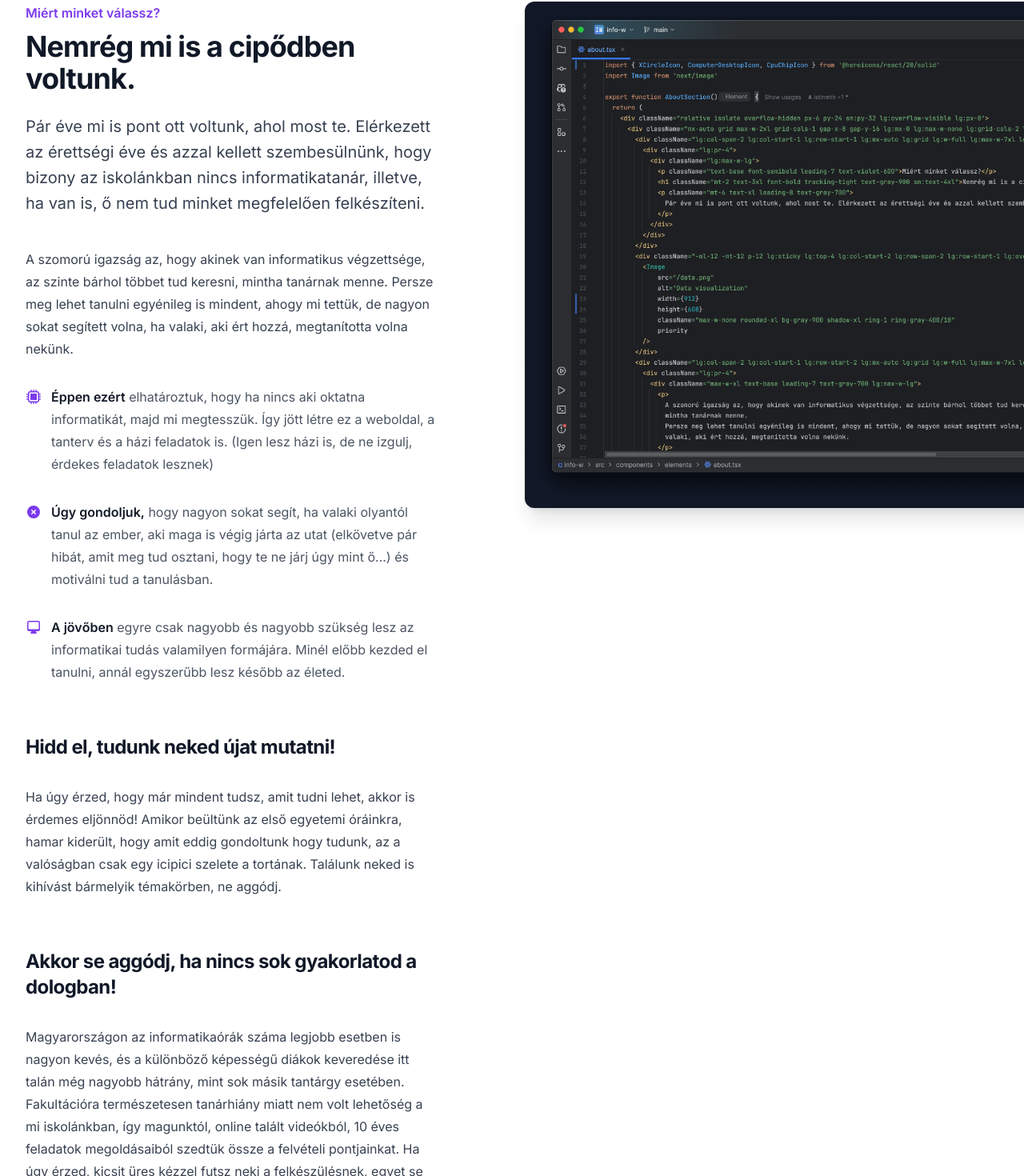
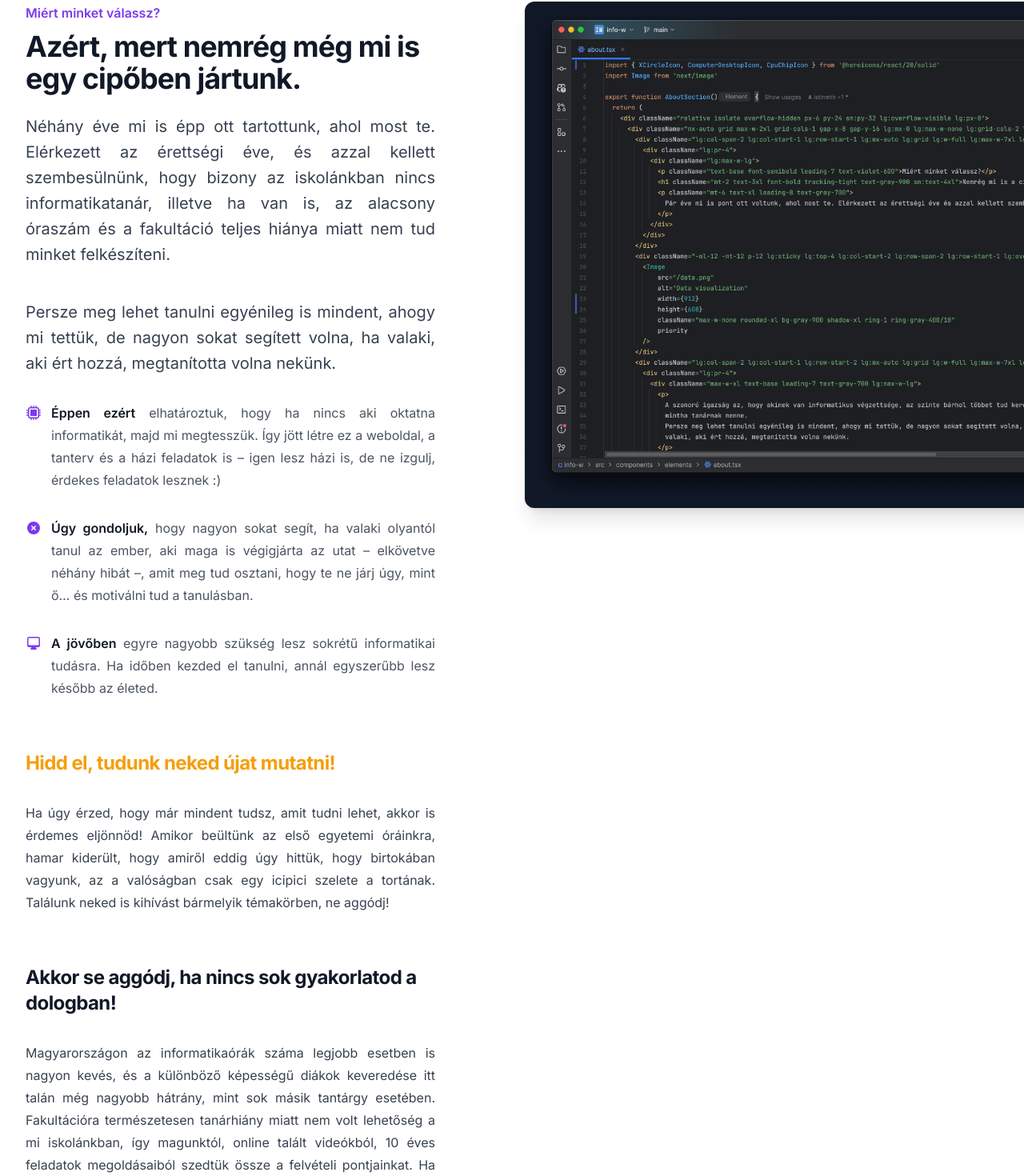
Before and after one commit to istinmth/infosenpai-hu, a Next.js app: page / in a window 1280 px wide. Shown: the part 2890-4360 px from the top of the page at 80% size. Built offline with nearby package versions, Linux system fonts and the light colour scheme.

Commit message:
Helyesírási változtatások

```diff
--- a/src/app/api/form-submission/route.ts
+++ b/src/app/api/form-submission/route.ts
@@ -29,7 +29,13 @@ export async function POST(request: Request) {
         const { lastName, firstName, email, tier, price } = body;
 
         if (!lastName || !firstName || !email || !tier || !price) {
-            return NextResponse.json({ message: 'Missing required fields', receivedData: body }, { status: 400 });
+            return NextResponse.json({ error: 'Missing required fields', receivedData: body }, { status: 400 });
+        }
+
+        // Check if email already exists
+        const existingUser = await collection.findOne({ email: email });
+        if (existingUser) {
+            return NextResponse.json({ error: 'Ez az email cím már regisztrálva van. Kérjük, használj másik email címet vagy lépj kapcsolatba velünk, ha segítségre van szükséged.' }, { status: 409 });
         }
 
         const result = await collection.insertOne({
@@ -49,17 +55,17 @@ export async function POST(request: Request) {
             console.log('Confirmation email sent successfully:', emailResult);
         } catch (emailError) {
             console.error('Error sending confirmation email:', emailError);
-            // Note: We're not returning here, as we want to return a success response even if the email fails
+            // We're still returning a success response, but logging the email error
         }
 
-        return NextResponse.json({ message: "Registration stored successfully", id: result.insertedId }, { status: 200 });
+        return NextResponse.json({ message: "Sikeres regisztráció!", id: result.insertedId }, { status: 200 });
     } catch (error: unknown) {
         console.error('Error processing registration:', error);
-        let errorMessage = 'An unknown error occurred';
+        let errorMessage = 'Váratlan hiba történt a regisztráció során. Kérjük, próbáld újra később vagy lépj kapcsolatba velünk.';
         let errorDetails = {};
 
         if (error instanceof MongoServerError) {
-            errorMessage = `MongoDB Error: ${error.message}`;
+            errorMessage = `Adatbázis hiba történt: ${error.message}`;
             errorDetails = {
                 code: error.code,
                 codeName: error.codeName,
@@ -72,7 +78,6 @@ export async function POST(request: Request) {
 
         console.error('Detailed error:', errorMessage, errorDetails);
         return NextResponse.json({
-            message: "Failed to process registration",
             error: errorMessage,
             details: errorDetails
         }, { status: 500 });
--- a/src/components/elements/abelntro.tsx
+++ b/src/components/elements/abelntro.tsx
@@ -90,7 +90,7 @@ export default function InstructorsIntro(): JSX.Element {
             introduction: [
                 "Németh István Ákos vagyok, másodéves hallgató a Corvinus Egyetem gazdaságinformatika szakán. 2022-ben tettem emelt szintű informatikaérettségit, ezután pedig egy évig dolgoztam IT projektvezetőként. Jelenleg az egyetem mellett belső fejlesztésekkel és adatelemzéssel foglalkozom egy járműpiaci adatokkal kereskedő cégnél.",
                 "Részletesebben ismerem a C++, C#, Python, JavaScript/TypeScript nyelveket, sokat foglalkoztam adatbázisokkal, webfejlesztéssel és designnal is. Különösen érdekelnek a pénzügyi szektorhoz kapcsolódó informatikai megoldások, a gazdaság és a technológia kapcsolata, emellett kiskorom óta lenyűgöz a repülés és az ehhez, illetve a repülőtereken is megszokott biometrikus azonosító-rendszerekhez kapcsolódó, számomra elképesztő hatékonyságú technológia.",
-                "Az informatikaérettségi tematikája nem mindig arra fókuszál, ami később valóban lényeges lesz, illetve sokszor egyértelműen akarnak valamit a feladatok, amit órán nem tanítanak meg, én pedig pontosan ezeket a tippeket és trükköket szeretném megmutatni nektek, hogy egyetemre már felkészültebben mehessetek."
+                "Az informatikaérettségi tematikája a nemzeti alaptantervhez igazodik, a felsőoktatásban való sikeres helytálláshoz azonban többre lesz szükséged, ezért szeretnénk az előbbit meghaladni. Én olyan tippeket és trükköket mutatok neked, hogy az egyetemre már felkészülten érkezzél."
             ],
             imageSrc: "/IstvanProfil.jpg"
         }
--- a/src/components/elements/about.tsx
+++ b/src/components/elements/about.tsx
@@ -1,4 +1,4 @@
-import { XCircleIcon, ComputerDesktopIcon, ServerIcon, CpuChipIcon } from '@heroicons/react/20/solid'
+import { XCircleIcon, ComputerDesktopIcon, CpuChipIcon } from '@heroicons/react/20/solid'
 import Image from 'next/image'
 
 export function AboutSection() {
@@ -9,9 +9,9 @@ export function AboutSection() {
           <div className="lg:pr-4">
             <div className="lg:max-w-lg">
               <p className="text-base font-semibold leading-7 text-violet-600">Miért minket válassz?</p>
-              <h1 className="mt-2 text-3xl font-bold tracking-tight text-gray-900 sm:text-4xl">Nemrég mi is a cipődben voltunk.</h1>
-              <p className="mt-6 text-xl leading-8 text-gray-700">
-                Pár éve mi is pont ott voltunk, ahol most te. Elérkezett az érettségi éve és azzal kellett szembesülnünk, hogy bizony az iskolánkban nincs informatikatanár, illetve, ha van is, ő nem tud minket megfelelően felkészíteni.
+              <h1 className="mt-2 text-3xl font-bold tracking-tight text-gray-900 sm:text-4xl">Azért, mert nemrég még mi is egy cipőben jártunk.</h1>
+              <p className="mt-6 text-xl leading-8 text-gray-700 text-justify">
+                Néhány éve mi is épp ott tartottunk, ahol most te. Elérkezett az érettségi éve, és azzal kellett szembesülnünk, hogy bizony az iskolánkban nincs informatikatanár, illetve ha van is, az alacsony óraszám és a fakultáció teljes hiánya miatt nem tud minket felkészíteni.
               </p>
             </div>
           </div>
@@ -29,42 +29,40 @@ export function AboutSection() {
         <div className="lg:col-span-2 lg:col-start-1 lg:row-start-2 lg:mx-auto lg:grid lg:w-full lg:max-w-7xl lg:grid-cols-2 lg:gap-x-8 lg:px-8">
           <div className="lg:pr-4">
             <div className="max-w-xl text-base leading-7 text-gray-700 lg:max-w-lg">
-              <p>
-                A szomorú igazság az, hogy akinek van informatikus végzettsége, az szinte bárhol többet tud keresni,
-                mintha tanárnak menne.
+              <p className="text-xl leading-8 text-gray-700 text-justify">
                 Persze meg lehet tanulni egyénileg is mindent, ahogy mi tettük, de nagyon sokat segített volna, ha
                 valaki, aki ért hozzá, megtanította volna nekünk.
               </p>
-              <ul role="list" className="mt-8 space-y-8 text-gray-600">
+              <ul role="list" className="mt-8 space-y-8 text-gray-600 text-justify">
                 <li className="flex gap-x-3">
                   <CpuChipIcon className="mt-1 h-5 w-5 flex-none text-violet-600" aria-hidden="true"/>
                   <span>
-                    <strong className="font-semibold text-gray-900">Éppen ezért</strong> elhatároztuk, hogy ha nincs aki oktatna informatikát, majd mi megtesszük. Így jött létre ez a weboldal, a tanterv és a házi feladatok is. (Igen lesz házi is, de ne izgulj, érdekes feladatok lesznek)
+                    <strong className="font-semibold text-gray-900">Éppen ezért</strong> elhatároztuk, hogy ha nincs aki oktatna informatikát, majd mi megtesszük. Így jött létre ez a weboldal, a tanterv és a házi feladatok is – igen lesz házi is, de ne izgulj, érdekes feladatok lesznek :)
                   </span>
                 </li>
                 <li className="flex gap-x-3">
                   <XCircleIcon className="mt-1 h-5 w-5 flex-none text-violet-600" aria-hidden="true"/>
                   <span>
-                    <strong className="font-semibold text-gray-900">Úgy gondoljuk,</strong> hogy nagyon sokat segít, ha valaki olyantól tanul az ember, aki maga is végig járta az utat (elkövetve pár hibát, amit meg tud osztani, hogy te ne járj úgy mint ő…) és motiválni tud a tanulásban.
+                    <strong className="font-semibold text-gray-900">Úgy gondoljuk,</strong> hogy nagyon sokat segít, ha valaki olyantól tanul az ember, aki maga is végigjárta az utat – elkövetve néhány hibát –, amit meg tud osztani, hogy te ne járj úgy, mint ő… és motiválni tud a tanulásban.
                   </span>
                 </li>
                 <li className="flex gap-x-3">
                   <ComputerDesktopIcon className="mt-1 h-5 w-5 flex-none text-violet-600" aria-hidden="true"/>
                   <span>
-                    <strong className="font-semibold text-gray-900">A jövőben</strong> egyre csak nagyobb és nagyobb szükség lesz az informatikai tudás valamilyen formájára. Minél előbb kezded el tanulni, annál egyszerűbb lesz később az életed.
+                    <strong className="font-semibold text-gray-900">A jövőben</strong> egyre nagyobb szükség lesz sokrétű informatikai tudásra. Ha időben kezded el tanulni, annál egyszerűbb lesz később az életed.
                   </span>
                 </li>
               </ul>
-              <h2 className="mt-16 text-2xl font-bold tracking-tight text-gray-900">Hidd el, tudunk neked újat
+              <h2 className="mt-16 text-2xl font-bold tracking-tight text-amber-500">Hidd el, tudunk neked újat
                 mutatni!</h2>
-              <p className="mt-8">
+              <p className="mt-8 text-justify">
                 Ha úgy érzed, hogy már mindent tudsz, amit tudni lehet, akkor is érdemes eljönnöd! Amikor beültünk az
-                első egyetemi óráinkra, hamar kiderült, hogy amit eddig gondoltunk hogy tudunk, az a valóságban csak egy
-                icipici szelete a tortának. Találunk neked is kihívást bármelyik témakörben, ne aggódj.
+                első egyetemi óráinkra, hamar kiderült, hogy amiről eddig úgy hittük, hogy birtokában vagyunk, az a valóságban csak egy
+                icipici szelete a tortának. Találunk neked is kihívást bármelyik témakörben, ne aggódj!
               </p>
               <h2 className="mt-16 text-2xl font-bold tracking-tight text-gray-900">Akkor se aggódj, ha nincs sok
                 gyakorlatod a dologban!</h2>
-              <p className="mt-8">
+              <p className="mt-8 text-justify">
                 Magyarországon az informatikaórák száma legjobb esetben is nagyon kevés, és a különböző képességű diákok
                 keveredése itt talán még nagyobb hátrány, mint
                 sok másik tantárgy esetében. Fakultációra természetesen tanárhiány miatt nem volt lehetőség a mi
--- a/src/components/elements/paymentModal.tsx
+++ b/src/components/elements/paymentModal.tsx
@@ -47,11 +47,15 @@ const PaymentModal: React.FC<PaymentModalProps> = ({ isOpen, onClose, initialScr
     const [selectedTier, setSelectedTier] = useState<number>(0);  // Default to free tier (index 0)
     const [submissionStatus, setSubmissionStatus] = useState<SubmissionStatus>('idle');
     const [errorMessage, setErrorMessage] = useState<string | null>(null);
+    const [honeypot, setHoneypot] = useState('');
     const [formData, setFormData] = useState({
         lastName: '',
         firstName: '',
         email: ''
     });
+
+    const [isEmailRegistered, setIsEmailRegistered] = useState(false);
+    const [isEmailChanged, setIsEmailChanged] = useState(false);
 
     const pricingTiers = [
         {
@@ -67,21 +71,21 @@ const PaymentModal: React.FC<PaymentModalProps> = ({ isOpen, onClose, initialScr
         },
         {
             title: '4 Alkalom',
-            price: '25 000 Ft',
-            description: 'Ideális felkészüléshez',
+            price: '26 500 Ft',
+            description: 'Ideális egy témakörhöz',
             features: [
                 '4 x 3 órás alkalom',
-                'Átfogó tananyag',
-                'Gyakorlati feladatok',
+                'A tananyag egy témaköre',
+                'Gyakorlati feladatok, házik',
                 'Személyre szabott visszajelzés'
             ]
         },
         {
-            title: '10 Alkalom',
-            price: '60 000 Ft',
+            title: '20 Alkalom',
+            price: '125 000 Ft',
             description: 'Teljes érettségi felkészítő csomag',
             features: [
-                '10 x 3 órás alkalom',
+                '20 x 3 órás alkalom',
                 'Teljes érettségi anyag lefedése',
                 'Próbaérettségi',
                 'Egyéni konzultációk',
@@ -121,12 +125,26 @@ const PaymentModal: React.FC<PaymentModalProps> = ({ isOpen, onClose, initialScr
             ...prevData,
             [name]: value
         }));
+
+        if (name === 'email') {
+            setIsEmailChanged(true);
+            setIsEmailRegistered(false);
+            setSubmissionStatus('idle');
+            setErrorMessage(null);
+        }
+        if (name === 'honeypot') {
+            setHoneypot(value);
+            return;
+        }
     };
+
 
     const handleRegistrationSubmit = async (e: React.FormEvent<HTMLFormElement>) => {
         e.preventDefault();
         setSubmissionStatus('submitting');
         setErrorMessage(null);
+        setIsEmailRegistered(false);
+        setIsEmailChanged(false);
         try {
             const response = await fetch('/api/form-submission', {
                 method: 'POST',
@@ -144,7 +162,16 @@ const PaymentModal: React.FC<PaymentModalProps> = ({ isOpen, onClose, initialScr
 
             if (!response.ok) {
                 setSubmissionStatus('error');
-                setErrorMessage(data.error || 'An unexpected error occurred');
+                setErrorMessage(data.error || 'Váratlan hiba történt. Kérjük, próbáld újra később.');
+                if (response.status === 409) {
+                    setIsEmailRegistered(true);
+                }
+                return;
+            }
+            if (honeypot) {
+                console.log('Bot submission detected');
+                setSubmissionStatus('error');
+                setErrorMessage('Huncut kis robot vagy! 🤖');
                 return;
             }
 
@@ -156,11 +183,7 @@ const PaymentModal: React.FC<PaymentModalProps> = ({ isOpen, onClose, initialScr
         } catch (error: unknown) {
             console.error('Error submitting form:', error);
             setSubmissionStatus('error');
-            if (error instanceof Error) {
-                setErrorMessage(error.message);
-            } else {
-                setErrorMessage('An unexpected error occurred');
-            }
+            setErrorMessage('Hiba történt a kapcsolat során. Kérjük, ellenőrizd az internetkapcsolatod és próbáld újra.');
         }
     };
 
@@ -311,7 +334,7 @@ const PaymentModal: React.FC<PaymentModalProps> = ({ isOpen, onClose, initialScr
                                             transition={{duration: 0.3}}
                                             className="absolute inset-0 flex flex-col w-full h-full"
                                         >
-                                            <div className="flex-grow flex flex-col items-center justify-center">
+                                            <div className="flex flex-col items-center justify-center mt-20">
                                                 <div className="space-y-6 w-full max-w-md">
                                                     <h2 className="text-lg md:text-2xl font-bold text-violet-600">Regisztráció
                                                         a próbaalkalomra</h2>
@@ -329,6 +352,18 @@ const PaymentModal: React.FC<PaymentModalProps> = ({ isOpen, onClose, initialScr
                                                                     className="w-full px-3 py-2 bg-gray-50 border border-gray-300 rounded-md shadow-sm focus:outline-none focus:ring-2 focus:ring-violet-500 focus:border-transparent text-sm"
                                                                     placeholder="Kovács"
                                                                     required
+                                                                />
+                                                            </div>
+                                                            <div style={{display: 'none'}}>
+                                                                <label htmlFor="honeypot">Leave this field empty</label>
+                                                                <input
+                                                                    type="text"
+                                                                    id="honeypot"
+                                                                    name="honeypot"
+                                                                    value={honeypot}
+                                                                    onChange={handleInputChange}
+                                                                    tabIndex={-1}
+                                                                    autoComplete="off"
                                                                 />
                                                             </div>
                                                             <div className="flex-1">
@@ -363,11 +398,22 @@ const PaymentModal: React.FC<PaymentModalProps> = ({ isOpen, onClose, initialScr
                                                         </div>
                                                         <button
                                                             type="submit"
-                                                            className="w-full bg-violet-600 text-white rounded-md py-2 font-medium hover:bg-violet-700 transition-colors duration-200 shadow-md hover:shadow-lg flex items-center justify-center text-sm"
-                                                            disabled={submissionStatus === 'submitting'}
+                                                            className={`w-full text-white rounded-md py-2 font-medium transition-colors duration-200 shadow-md hover:shadow-lg flex items-center justify-center text-sm ${
+                                                                submissionStatus === 'submitting' || (isEmailRegistered && !isEmailChanged)
+                                                                    ? 'bg-violet-300 cursor-not-allowed'
+                                                                    : isEmailRegistered
+                                                                        ? 'bg-orange-500 hover:bg-orange-600'
+                                                                        : 'bg-violet-600 hover:bg-violet-700'
+                                                            }`}
+                                                            disabled={submissionStatus === 'submitting' || (isEmailRegistered && !isEmailChanged)}
                                                         >
                                                             {submissionStatus === 'submitting' ? (
-                                                                <LoadingDots/>
+                                                                <div className="flex items-center">
+                                                                    <span className="mr-2">Regisztráció hitelesítése</span>
+                                                                    <LoadingDots />
+                                                                </div>
+                                                            ) : isEmailRegistered && !isEmailChanged ? (
+                                                                'Ezzel az e-mailcímmel már regisztráltak.'
                                                             ) : submissionStatus === 'success' ? (
                                                                 'Sikeres regisztráció!'
                                                             ) : submissionStatus === 'error' ? (
@@ -377,7 +423,7 @@ const PaymentModal: React.FC<PaymentModalProps> = ({ isOpen, onClose, initialScr
                                                             )}
                                                         </button>
                                                     </form>
-                                                    {errorMessage && (
+                                                    {errorMessage && !(isEmailRegistered && !isEmailChanged) && (
                                                         <p className="text-red-500 text-xs mt-2">{errorMessage}</p>
                                                     )}
                                                     <p className="text-xs text-center text-gray-500">
```
